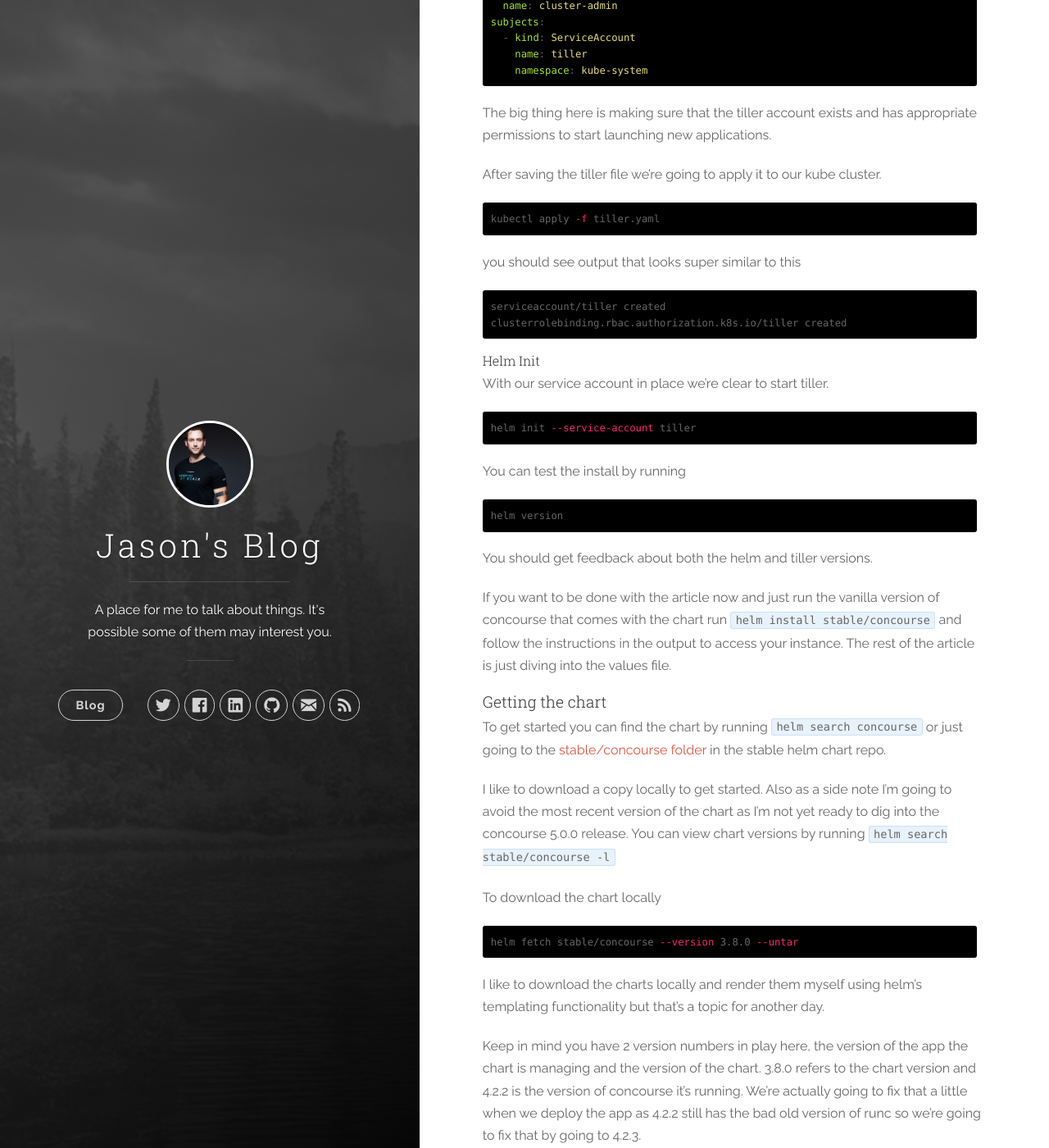
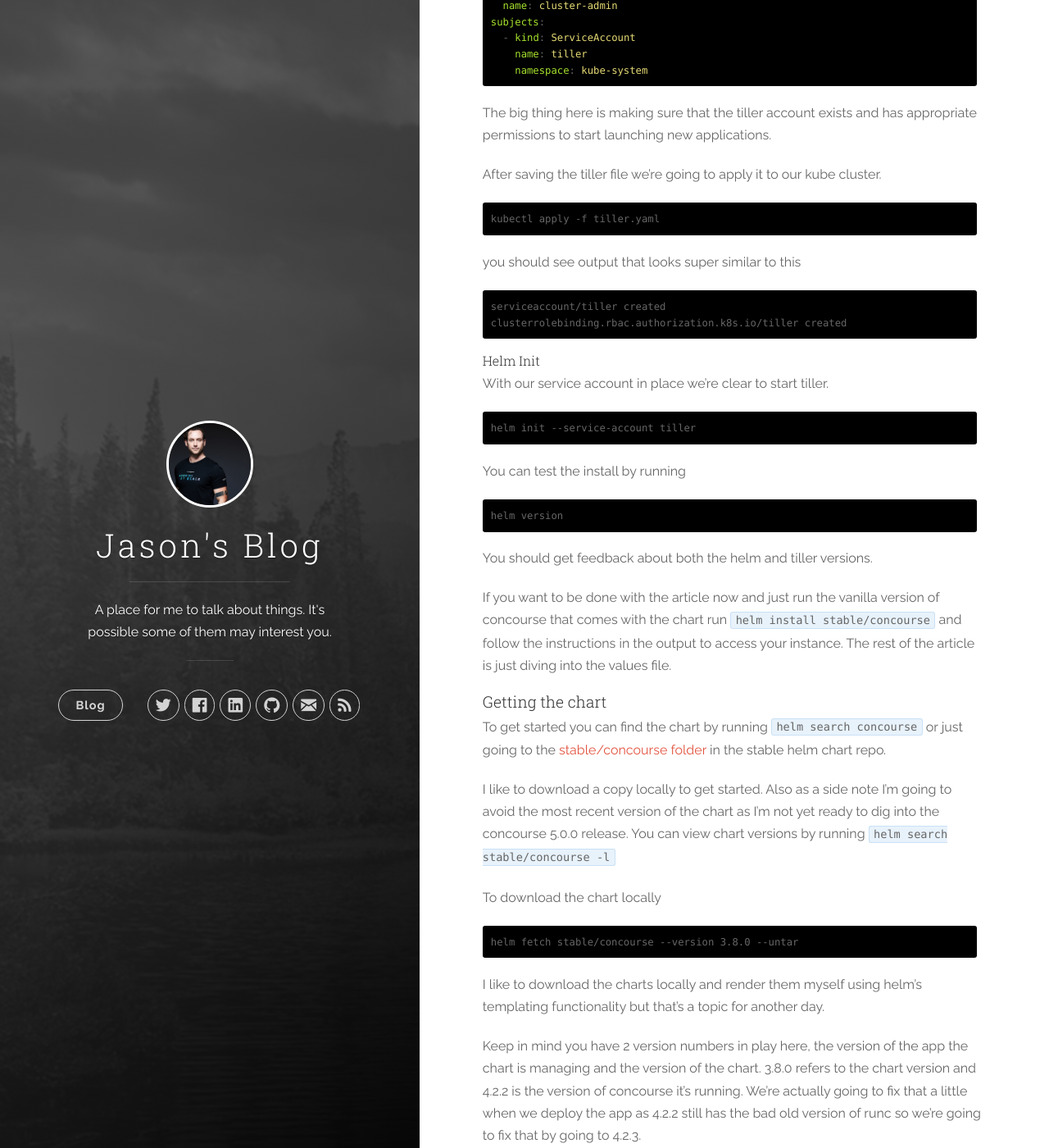
Before and after one commit to JasonMorgan/JasonMorgan.github.io, a Jekyll site: the page built from _posts/2019-03-17-concourse-in-k8s.md, in a window 1280 px wide and 1400 px high, scrolled down 2273 px. Shown: the whole window at 82% size. Built offline with Jekyll 4.4.1, drawn with Linux system fonts in a browser that asks for light colours; nearby versions of some CDN libraries; our own code applies the rules of GitHub Pages for plain Markdown files; some of the changed text lies outside the part shown.

Commit message:
Now with console...

````diff
--- a/_posts/2019-03-17-concourse-in-k8s.md
+++ b/_posts/2019-03-17-concourse-in-k8s.md
@@ -85,13 +85,13 @@
 
 After saving the tiller file we're going to apply it to our kube cluster.
 
-```shell
+```console
 kubectl apply -f tiller.yaml
 ```
 
 you should see output that looks super similar to this
 
-```shell
+```console
 serviceaccount/tiller created
 clusterrolebinding.rbac.authorization.k8s.io/tiller created
 ```
@@ -100,13 +100,13 @@
 
 With our service account in place we're clear to start tiller.
 
-```shell
+```console
 helm init --service-account tiller
 ```
 
 You can test the install by running
 
-```shell
+```console
 helm version
 ```
 
@@ -122,7 +122,7 @@
 
 To download the chart locally
 
-```shell
+```console
 helm fetch stable/concourse --version 3.8.0 --untar
 ```
 
@@ -132,7 +132,7 @@
 
 I always maintain my own version of a chart's values file even when I accept the defaults.
 
-```shell
+```console
 cp concourse/values.yaml values.yaml
 ```
 
@@ -154,7 +154,7 @@
 
 With that done we can go ahead and set up our concourse instance.
 
-```shell
+```console
 helm install stable/concourse --version 3.8.0 --values values.yaml
 ```
 
````
